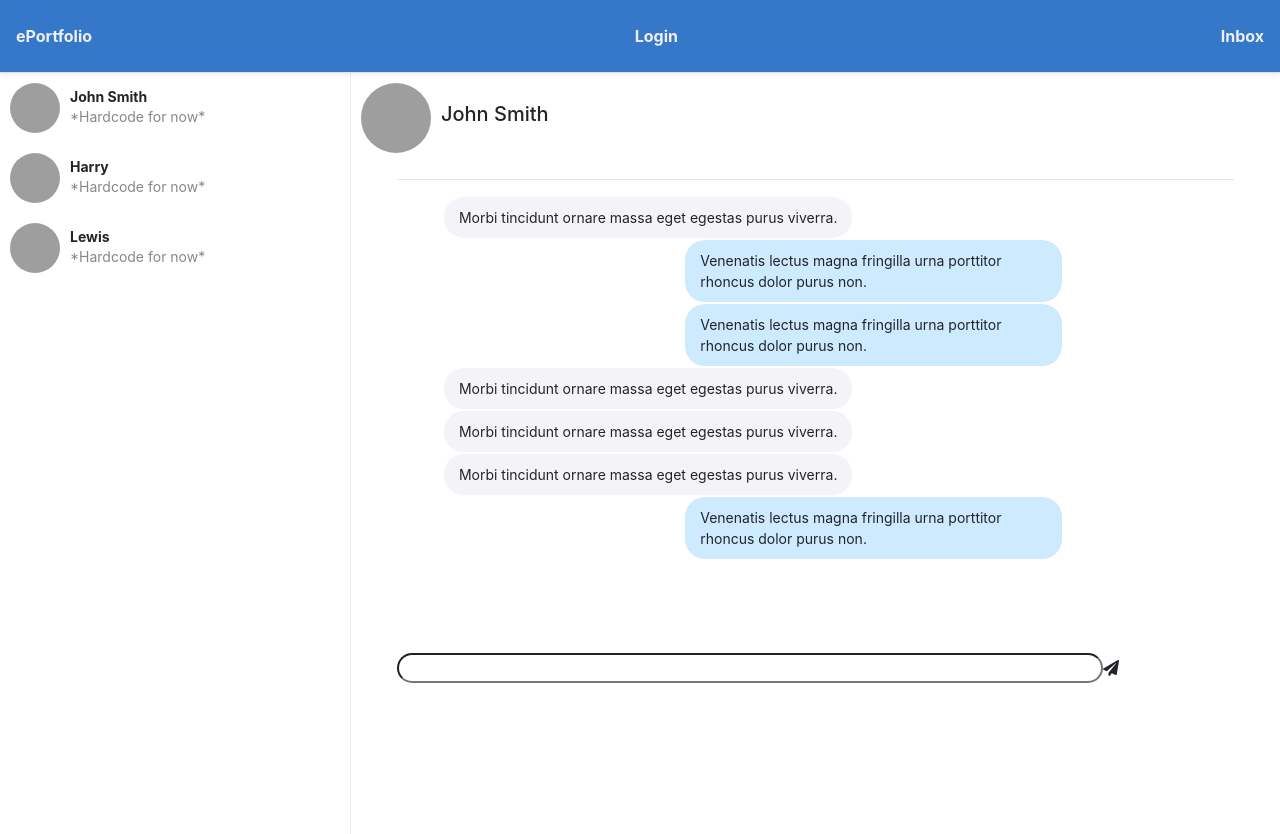
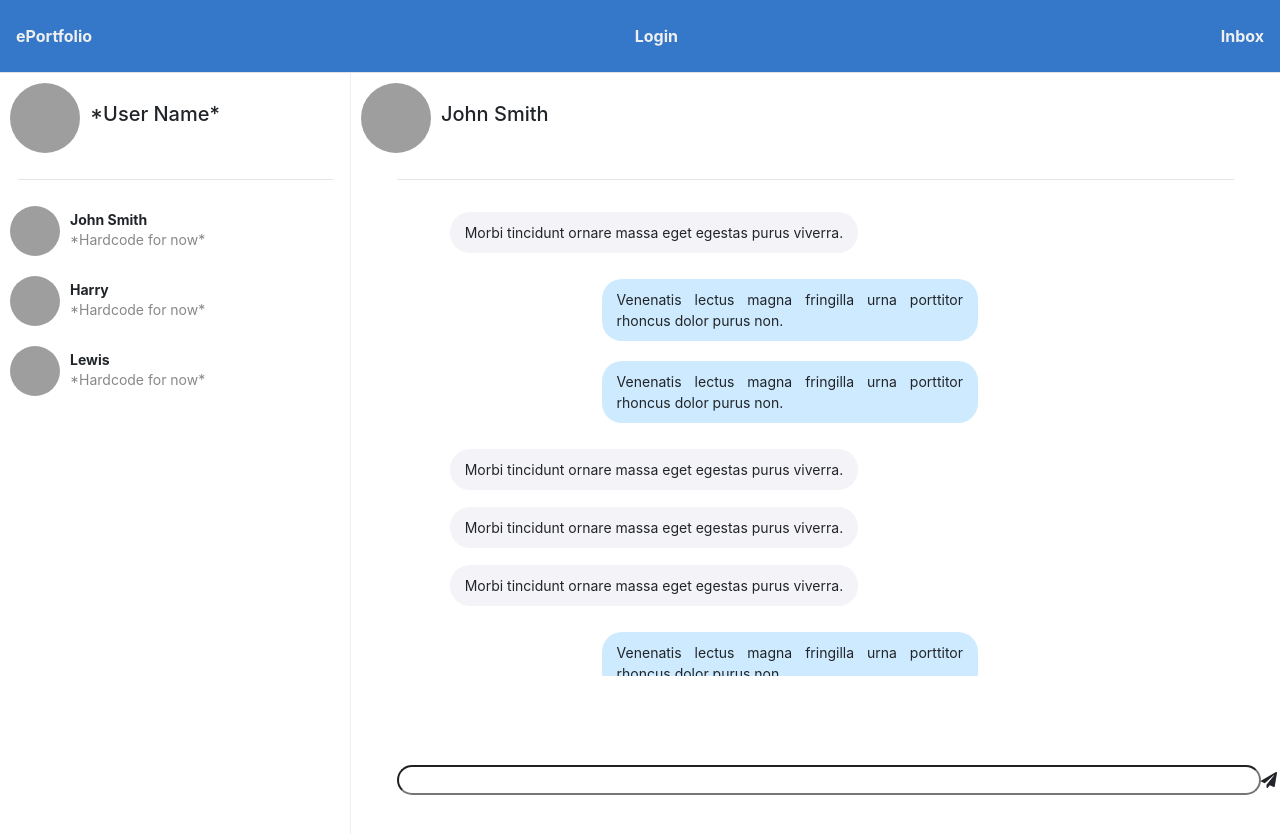
Before and after one commit to YanZhangBeef/IT-Project, a React (Create React App) app in the folder eportfolio/: page /chat in a window 1280 px wide. Shown: the top 834 px of the page. After the commit the page ends 800 px from the top, so only its background shows below. Built offline with nearby package versions, Linux system fonts and the light colour scheme; grey boxes are pictures that could not be loaded.

Commit message:
messages spaced out and scrollable, user icon added on top left

```diff
--- a/eportfolio/src/components/Chat/chat.js
+++ b/eportfolio/src/components/Chat/chat.js
@@ -5,7 +5,7 @@ import ChatScreen from '../chatScreen/chatScreen';
 import classes from './chat.module.css';
 
 import SendText from '../sendText/sendText';
-
+import ChatScreenHeading from "../chatScreenHeading/chatScreenHeading";
 export default function Chat(props) {
     const [selected, setSelected] = useState('');
 
@@ -23,7 +23,9 @@ export default function Chat(props) {
 
 
       <div className={classes.chat}>
+
         <div className={classes.sideChatBar}>
+        <ChatScreenHeading name="*User Name*"/>
 
           {people.map(person =>{
               return(
--- a/eportfolio/src/components/Chat/chat.module.css
+++ b/eportfolio/src/components/Chat/chat.module.css
@@ -8,6 +8,7 @@
     grid-template-rows: 60px auto 60px;
     grid-column-gap: 1px;
     grid-row-gap: 1px;
+    position: fixed;
   }
 
   .container {
--- a/eportfolio/src/components/chatScreen/chatScreen.js
+++ b/eportfolio/src/components/chatScreen/chatScreen.js
@@ -120,13 +120,13 @@ let openedChat= "John Smith"
 
 
   return (
-    <div>
+    <div className={classes.container} >
 
       <ChatScreenHeading name={props.person ? props.person : openedChat }/>
 
 
 
-
+      <div className={classes.scroll}>
       {convo.map(message =>{
 
 
@@ -139,6 +139,7 @@ let openedChat= "John Smith"
             />)
 
     })}
+    </div>
 
     <div className={classes.textBox}>
       <SendText getText={(event) => sendTextHandler(event)}/>
--- a/eportfolio/src/components/chatScreen/chatScreen.module.css
+++ b/eportfolio/src/components/chatScreen/chatScreen.module.css
@@ -1,4 +1,18 @@
+
+
 .textBox{
     margin-top: 10%;
     margin-left: 5%;
+    /* position: fixed; */
+    /* bottom: 40px; */
 }
+
+.scroll {
+    /* margin:4px, 4px;  */
+    /* padding:4px;  */
+    width: 90%;
+    height: 30em;
+    overflow-x: hidden;
+    overflow-y: auto;
+    text-align:justify;
+}
--- a/eportfolio/src/components/message/message.module.css
+++ b/eportfolio/src/components/message/message.module.css
@@ -22,6 +22,7 @@
     font-size: 14px;
     display: flex;
     justify-content: flex-start;
+    margin: 2%;
 
   }
 
@@ -39,7 +40,7 @@
   }
 
   .mine .bubbleContainer .bubble {
-    margin: 1px 0px;
+    margin: 2% 0%;
     background:  #CEEAFF;
     padding: 10px 15px;
     border-radius: 20px;
--- a/eportfolio/src/components/sendText/sendText.js
+++ b/eportfolio/src/components/sendText/sendText.js
@@ -17,10 +17,14 @@ export default function SendText(props){
 
     }
     return(
-        <div>
+        <div >
             <form onSubmit={props.getText}>
-            <input className={classes.textBox} type="text" onChange={(event) => {newText(event)}}/>
-            <FontAwesomeIcon icon={faPaperPlane} />
+                <div className={classes.textBox} >
+                <input  type="text" onChange={(event) => {newText(event)}}/>
+                <FontAwesomeIcon icon={faPaperPlane} />
+
+                </div>
+
 
             </form>
 
--- a/eportfolio/src/components/sendText/sendText.module.css
+++ b/eportfolio/src/components/sendText/sendText.module.css
@@ -1,8 +1,15 @@
 .textBox{
-    width: 80%;
+    width: 60rem;
+    position: fixed;
+    bottom: 5px;
+
+
+}
+
+.textBox Input{
+    width: 90%;
     border-top-left-radius: 20px;
     border-bottom-left-radius: 20px;
     border-top-right-radius: 20px;
     border-bottom-right-radius: 20px;
-
 }
--- a/eportfolio/src/components/sideChatBar/sideChatBar.js
+++ b/eportfolio/src/components/sideChatBar/sideChatBar.js
@@ -1,6 +1,6 @@
 import React, { useState } from 'react';
 import ChatIndividual from '../chatIndividual/chatIndividual';
-
+import ChatScreenHeading from '../chatScreenHeading/chatScreenHeading';
 
 
 function sideChatBar(props){
@@ -8,6 +8,8 @@ function sideChatBar(props){
 
     return(
         <div>
+
+
             <ChatIndividual name={props.person} getName={props.getName}/>
 
         </div>
```
